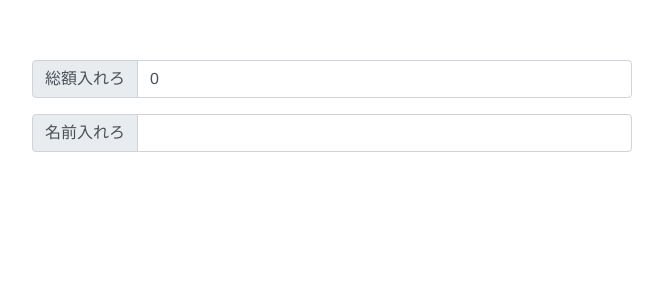
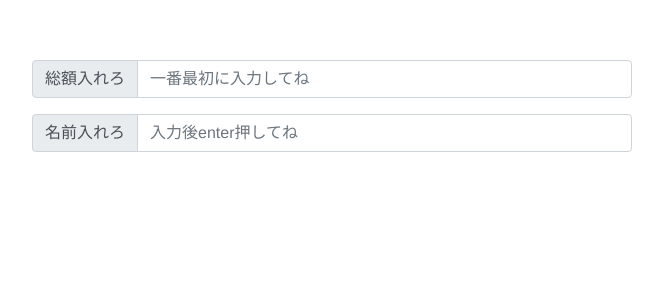
Before and after one commit to babu-ch/wari, a Vue app: page / in a window 1280 px wide. Shown: the top 300 px of the page, without its empty margins (308-971 px from the left). Built offline with nearby package versions, Linux system fonts and the light colour scheme.

Commit message:
update 金額変更ボタン追加

```diff
--- a/src/components/InputPayment.vue
+++ b/src/components/InputPayment.vue
@@ -3,7 +3,7 @@
     <div class="input-group-prepend">
       <span class="input-group-text">総額入れろ</span>
     </div>
-    <input type="number" v-model.number="totalPayment" v-on:change="changeTotalPayment" class="form-control">
+    <input type="number" v-model.number="totalPayment" v-on:change="changeTotalPayment" class="form-control" placeholder="一番最初に入力してね">
   </div>
 </template>
 
@@ -12,7 +12,7 @@
   name: 'InputPayment',
   data () {
     return {
-      totalPayment: 0
+      totalPayment: null
     }
   },
   methods: {
--- a/src/components/InputUser.vue
+++ b/src/components/InputUser.vue
@@ -1,10 +1,12 @@
 <template>
-  <div class="input-group mb-3">
-      <div class="input-group-prepend">
-         <span class="input-group-text">名前入れろ</span>
+    <div>
+      <div class="input-group mb-3">
+          <div class="input-group-prepend">
+             <span class="input-group-text">名前入れろ</span>
+          </div>
+          <input type="text" class="form-control" v-model="userName" v-on:change="addUser" placeholder="入力後enter押してね">
       </div>
-      <input type="text" class="form-control" v-model="userName" v-on:change="addUser">
-  </div>
+    </div>
 </template>
 
 <script>
--- a/src/components/User.vue
+++ b/src/components/User.vue
@@ -11,6 +11,8 @@
                     </div>
                     <input type="number" class="form-control" v-model.number="userPayment" v-on:change="changeUserPayment" placeholder="変更後の額を入力してね！">
                 </div>
+                <button type="button" class="btn btn-primary">半額にする</button>
+                <button type="button" class="btn btn-primary">タダにする</button>
             </div>
         </div>
     </li>
--- a/src/vuex/store.js
+++ b/src/vuex/store.js
@@ -8,7 +8,7 @@
   state: {
     users: [],
     userPayments: [],
-    totalPayment: 0
+    totalPayment: null
   },
   mutations: {
     addUser (state, userName) {
```
